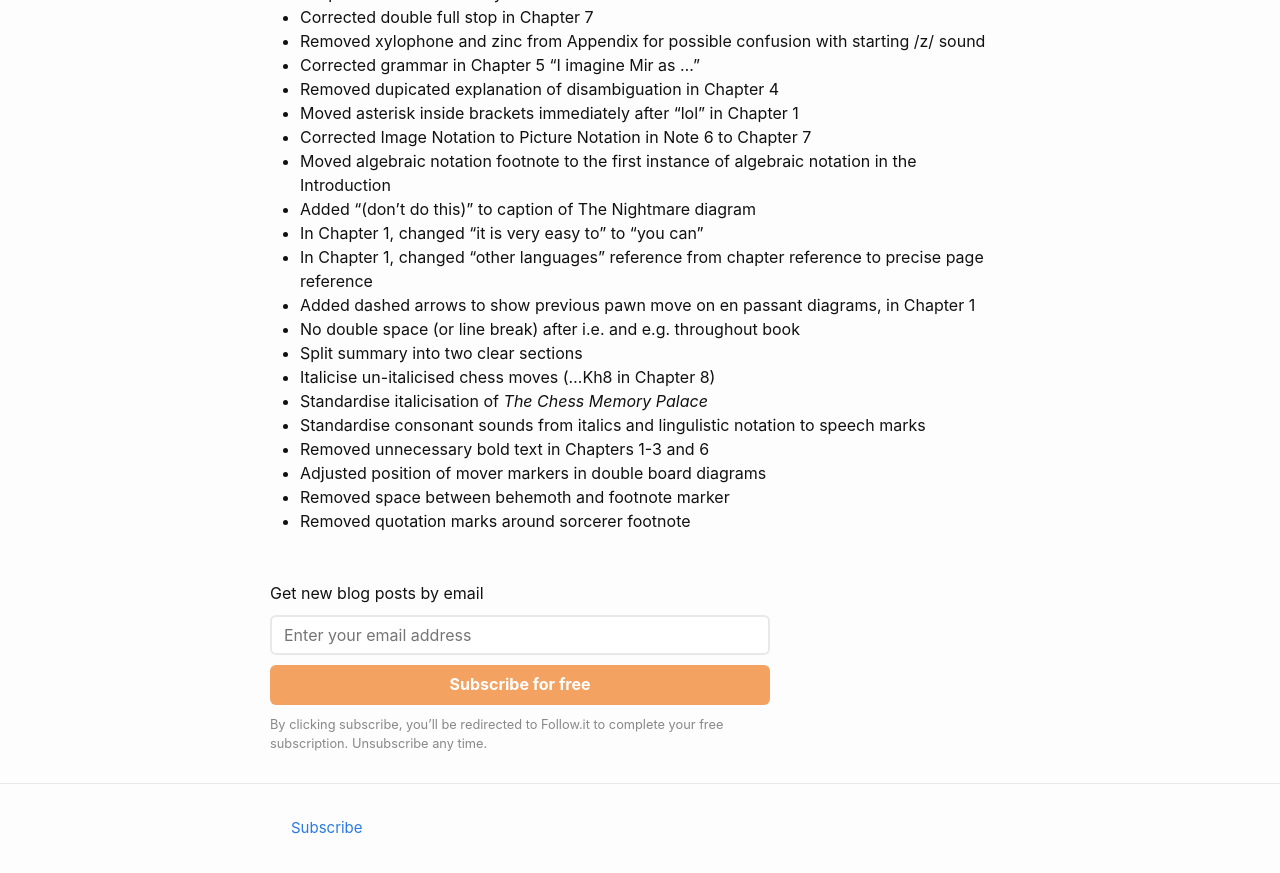
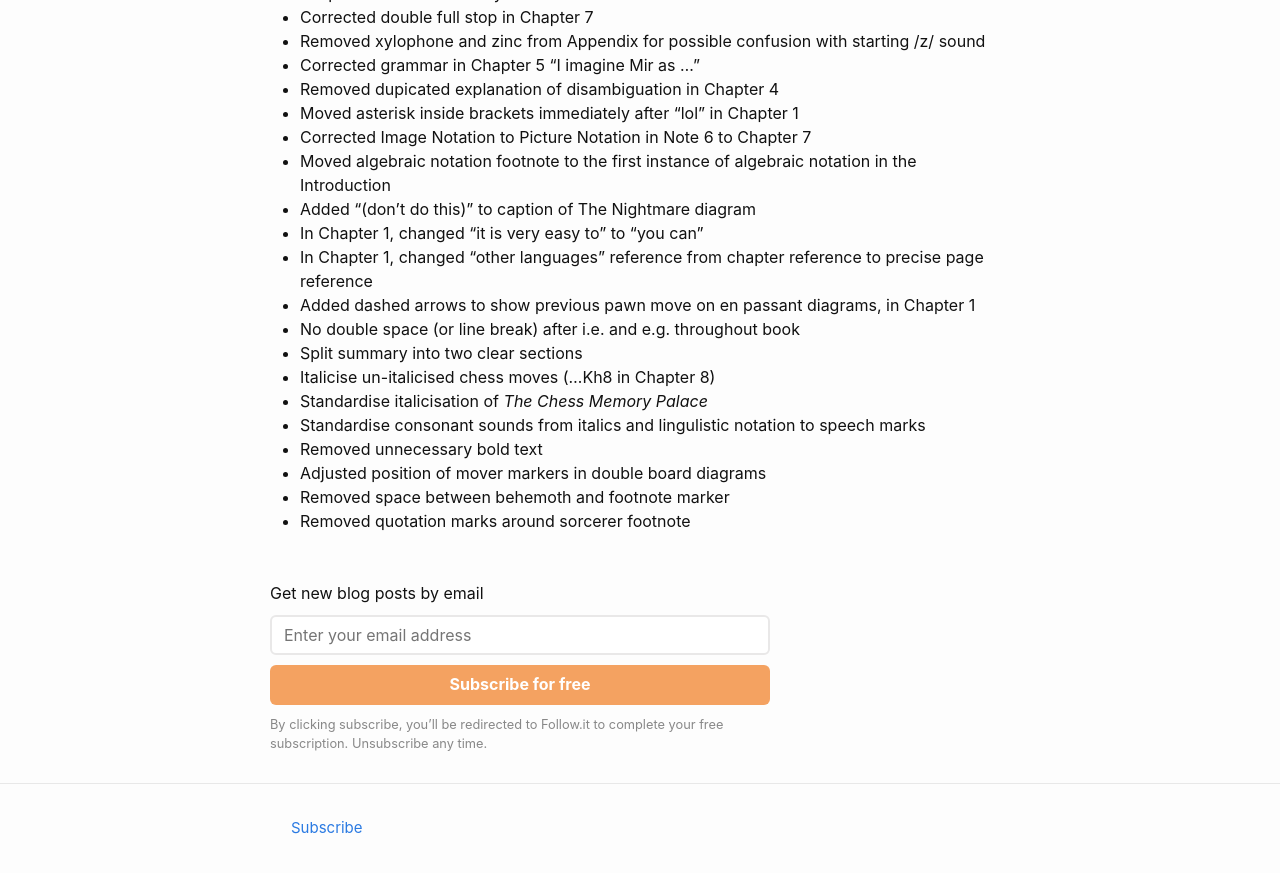
Before and after one commit to liontailedmacaque/liontailedmacaque.github.io, a Jekyll site: the page built from chessmemorypalace/versions.md, in a window 1280 px wide and 900 px high, scrolled down 5149 px. Shown: the top 873 px of the window. Built offline with Jekyll 4.4.1, drawn with Linux system fonts in a browser that asks for light colours.

Commit message:
Update versions.md

```diff
--- a/chessmemorypalace/versions.md
+++ b/chessmemorypalace/versions.md
@@ -147,7 +147,7 @@ This page lists the versions and the changes that have been made. The most signi
 - Italicise un-italicised chess moves (...Kh8 in Chapter 8)
 - Standardise italicisation of *The Chess Memory Palace*
 - Standardise consonant sounds from italics and lingulistic notation to speech marks
-- Removed unnecessary bold text in Chapters 1-3 and 6
+- Removed unnecessary bold text
 - Adjusted position of mover markers in double board diagrams
 - Removed space between behemoth and footnote marker
 - Removed quotation marks around sorcerer footnote
```
